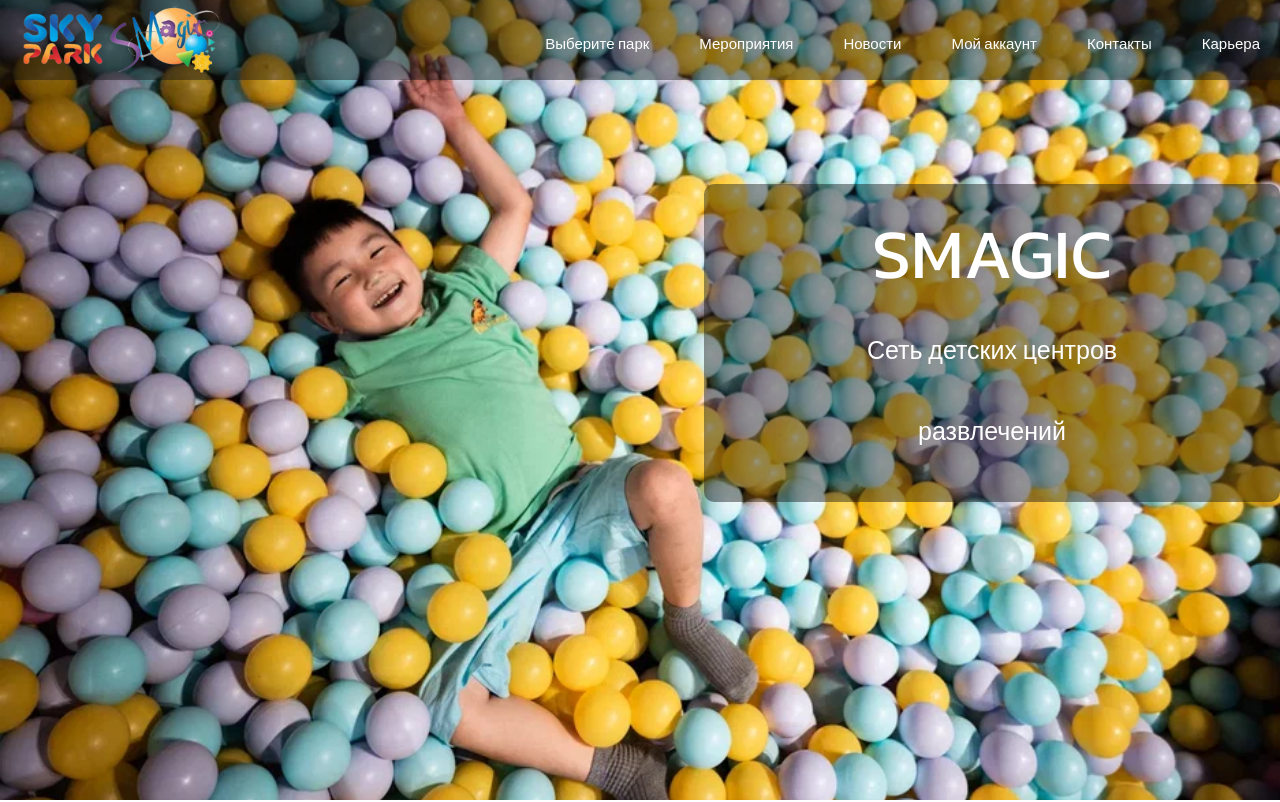
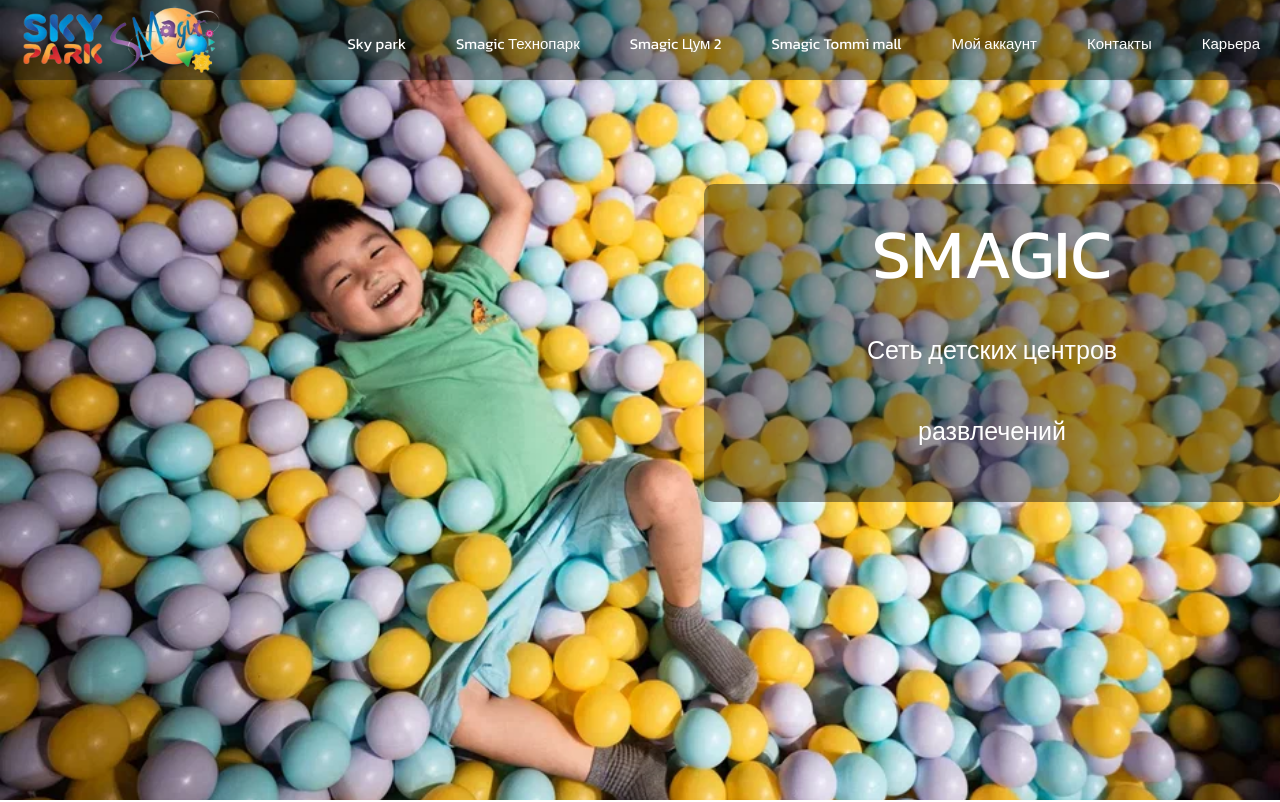
Before and after one commit to maxbirimkulov/skymagic, a React (Create React App) app: page / in a window 1280 px wide. Shown: the top 802 px of the page. Built offline with nearby package versions, Linux system fonts and the light colour scheme.

Commit message:
upgrade header

```diff
--- a/src/Layout/Header/NavBar/Dropdown/Dropdown.js
+++ /dev/null
@@ -1,19 +0,0 @@
-import React from 'react';
-import {NavLink} from "react-router-dom";
-import "./Dropdown.scss"
-
-const Dropdown = ({toggleClass}) => {
-    return (
-        <div className="dropdown">
-            <span className="nav__link nav__link_active">Выберите парк</span>
-            <div className="dropdown-content">
-                <NavLink className="nav__link" to="/parks/Sky Park" onClick={toggleClass}>Sky park</NavLink>
-                <NavLink className="nav__link" to="/parks/Smagic Techno" onClick={toggleClass}>Smagic Технопарк</NavLink>
-                <NavLink className="nav__link" to="/parks/Smagic Tsum" onClick={toggleClass}>Smagic Цум 2</NavLink>
-                <NavLink className="nav__link" to="/parks/Smagic Tommi" onClick={toggleClass}>Smagic Tommi mall</NavLink>
-            </div>
-        </div>
-    );
-};
-
-export default Dropdown;
--- a/src/Layout/Header/NavBar/Dropdown/Dropdown.scss
+++ /dev/null
@@ -1,37 +0,0 @@
-.dropdown {
-  position: relative;
-  display: inline-block;
-  cursor: pointer;
-}
-
-.dropdown-content {
-  display: none;
-  position: absolute;
-  background: #111111;
-  min-width: 180px;
-  box-shadow: 15px 15px 16px 0 #72727290,-3px -3px 16px 0 #72727290;
-  padding: 12px 16px;
-  z-index: 1;
-  flex-direction: column;
-  row-gap: 15px;
-}
-
-.dropdown:hover .dropdown-content {
-  display: flex;
-}
-.dropdown:hover .nav__link_active {
-  color: #ffb825;
-}
-//.header__menu_active{
-//  .dropdown{
-//    text-align: center;
-//  }
-//  .dropdown-content{
-//    display: flex;
-//    position: relative;
-//    background: none;
-//    box-shadow: none;
-//    padding: 0;
-//    text-align: center;
-//  }
-//}
--- a/src/Layout/Header/NavBar/NavBar.js
+++ b/src/Layout/Header/NavBar/NavBar.js
@@ -1,18 +1,27 @@
 import React from 'react';
 import "./Navbar.scss"
 import {NavLink} from "react-router-dom";
-import Dropdown from "./Dropdown/Dropdown";
 
 
 const NavBar = ({toggleClass}) => {
     return (
         <ul className='nav container'>
-            <li className='nav__item'><Dropdown toggleClass={toggleClass}/></li>
-            <li className='nav__item'> <NavLink className="nav__link" to="/reg" onClick={toggleClass}>Мероприятия</NavLink></li>
-            <li className='nav__item'> <NavLink className="nav__link" to="/reg" onClick={toggleClass}>Новости</NavLink></li>
-            <li className='nav__item'> <NavLink className="nav__link" to="/account/info" onClick={toggleClass}>Мой аккаунт</NavLink></li>
-            <li className='nav__item'> <NavLink className="nav__link" to="/reg" onClick={toggleClass}>Контакты</NavLink></li>
-            <li className='nav__item'> <NavLink className="nav__link" to="/career" onClick={toggleClass}>Карьера</NavLink></li>
+
+
+            <li className='nav__item'><NavLink className="nav__link" to="/parks/Sky Park" onClick={toggleClass}>Sky
+                park</NavLink></li>
+            <li className='nav__item'><NavLink className="nav__link" to="/parks/Smagic Techno" onClick={toggleClass}>Smagic
+                Технопарк</NavLink></li>
+            <li className='nav__item'><NavLink className="nav__link" to="/parks/Smagic Tsum" onClick={toggleClass}>Smagic
+                Цум 2</NavLink></li>
+            <li className='nav__item'><NavLink className="nav__link" to="/parks/Smagic Tommi" onClick={toggleClass}>Smagic
+                Tommi mall</NavLink></li>
+            <li className='nav__item'><NavLink className="nav__link" to="/account/info" onClick={toggleClass}>Мой
+                аккаунт</NavLink></li>
+            <li className='nav__item'><NavLink className="nav__link" to="/reg" onClick={toggleClass}>Контакты</NavLink>
+            </li>
+            <li className='nav__item'><NavLink className="nav__link" to="/career"
+                                               onClick={toggleClass}>Карьера</NavLink></li>
         </ul>
     );
 };
```
